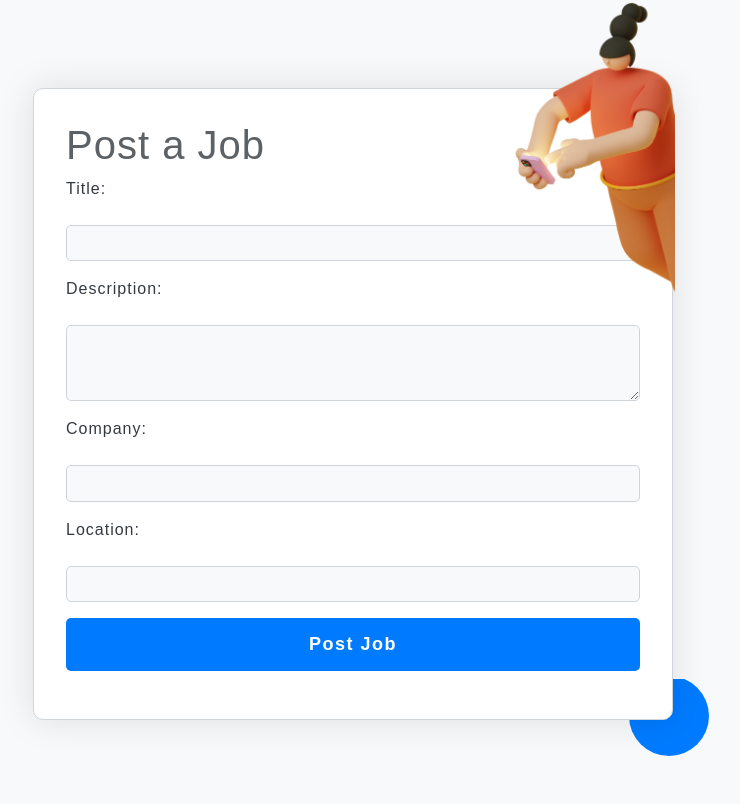
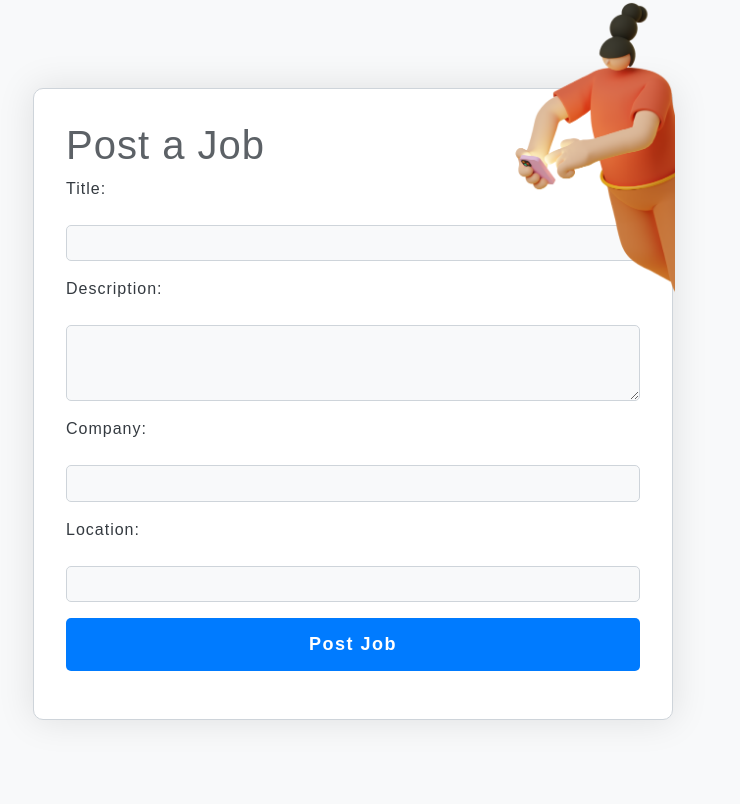
Before and after one commit to Ismat-Samadov/eploy, a Django app: page /jobs/post-job/ in a window 1280 px wide. Shown: the part 121-925 px from the top of the page, without its empty margins (287-1027 px from the left). Run offline with Django 5.2, Linux system fonts and the light colour scheme; the visitor is signed in with stand-in values (Sample User, id 1); some libraries are stand-ins or nearby versions.

Commit message:
updated frontend template

```diff
--- a/jobs/templates/jobs/post_job.html
+++ b/jobs/templates/jobs/post_job.html
@@ -6,7 +6,7 @@
 {% block content %}
 <section class="container">
     <div class="post-job-container">
-        <div class="circle circle-one"></div>
+        <!-- <div class="circle circle-one"></div> -->
         <div class="form-container">
             <img src="{% static 'images/illustration.png' %}" alt="illustration" class="illustration" />
             <h1 class="opacity">Post a Job</h1>
@@ -31,7 +31,7 @@
                 <button type="submit" class="btn btn-primary">Post Job</button>
             </form>
         </div>
-        <div class="circle circle-two"></div>
+        <!-- <div class="circle circle-two"></div> -->
     </div>
 </section>
 
--- a/users/templates/users/candidate_dashboard.html
+++ b/users/templates/users/candidate_dashboard.html
@@ -5,7 +5,7 @@
 {% block content %}
 <section class="container mt-5">
     <div class="dashboard-container">
-        <div class="circle circle-one"></div>
+        <!-- <div class="circle circle-one"></div> -->
         <div class="form-container">
             <h1 class="opacity">Applied Jobs</h1>
             <ul class="list-group">
@@ -53,7 +53,7 @@
                 </nav>
             {% endif %}
         </div>
-        <div class="circle circle-two"></div>
+        <!-- <div class="circle circle-two"></div> -->
     </div>
 </section>
 
```
